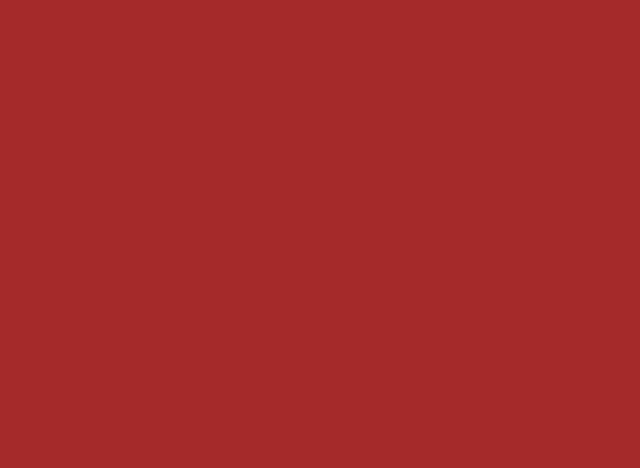
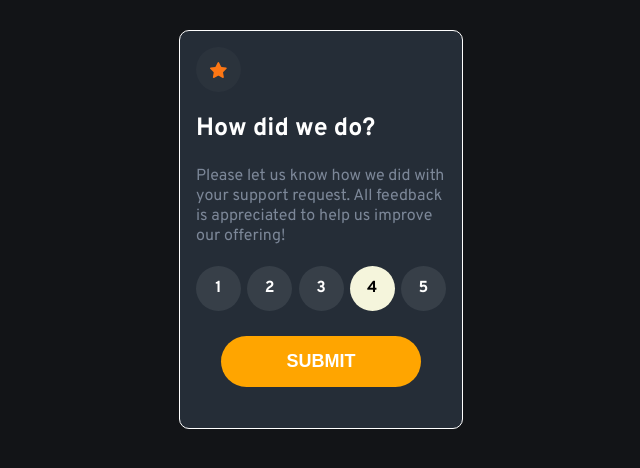
Before and after one commit to xDAnielMU/interactive_rating, a plain HTML site: page index.html in a window 1280 px wide. Shown: the whole page, without its empty margins (319-959 px from the left). Drawn offline with Linux system fonts and the light colour scheme.

Commit message:
pagina_valoracion

```diff
--- a/index.html
+++ b/index.html
@@ -4,12 +4,27 @@
 <head>
   <meta charset="UTF-8">
   <meta name="viewport" content="width=device-width, initial-scale=1.0">
-  <title>Document</title>
+  <title>Nuevo</title>
   <link rel="stylesheet" href="./styles.css">
 </head>
 
 <body>
-
+  <section class="rating">
+    <figure class="rating__start">
+      <img src="./images/icon-star.svg" alt="estrella">
+    </figure>
+    <h2 class="rating__title">How did we do?</h2>
+    <p class="rating__description">Please let us know how we did with your support request. All feedback is appreciated
+      to help us improve our offering!</p>
+    <div class="rating__feedback">
+      <span>1</span>
+      <span>2</span>
+      <span>3</span>
+      <span class="rating__feedback--active">4</span>
+      <span>5</span>
+    </div>
+    <button class="rating__button">Submit</button>
+  </section>
 </body>
 
 </html>
--- a/styles.css
+++ b/styles.css
@@ -1,5 +1,91 @@
+@import url('https://fonts.googleapis.com/css2?family=Overpass:wght@400;700&display=swap');
+
+
+
+
 body {
-    background-color: brown;
+    background-color: hsl(216, 12%, 8%);
+    color: hsl(0, 0%, 100%);
+    font-family: 'Overpass', sans-serif;
+    font-family: 15px;
 }
 
-el archivo css
+.rating {
+    background-color: hsl(213, 19%, 18%);
+    border: 1px solid;
+    width: 250px;
+    margin: 0 auto;
+    padding: 16px;
+    margin-top: 30px;
+    min-height: 250px;
+    border-radius: 10px;
+}
+
+.rating__start {
+    background-color: hsla(220, 23%, 95%, 0.029);
+    width: 45px;
+    height: 45px;
+    border-radius: 50%;
+    padding: 0;
+    margin: 0;
+    display: flex;
+    justify-content: center;
+    align-items: center;
+}
+
+.rating__title {
+    font-weight: 700;
+    font-size: 25px;
+}
+
+.rating__description {
+    font-weight: 400px;
+    color: hsl(216, 12%, 54%);
+}
+
+.rating__feedback {
+    display: flex;
+    justify-content: space-between;
+    align-items: center;
+    margin-top: 20px;
+}
+
+.rating__feedback span {
+    background-color: rgba(240, 248, 255, 0.085);
+    /* border: 1px solid white;*/
+    width: 45px;
+    height: 45px;
+    border-radius: 50px;
+    font-weight: 700;
+    display: flex;
+    justify-content: center;
+    align-items: center;
+}
+
+.rating__feedback span.rating__feedback--active {
+    background-color: beige;
+    color: black;
+}
+
+.rating__feedback span:hover {
+    background-color: rgb(211, 145, 21);
+}
+
+.rating__button {
+    border: none;
+    width: 80%;
+    background-color: orange;
+    color: hsl(0, 0%, 100%);
+    padding: 15px;
+    border-radius: 40px;
+    text-transform: uppercase;
+    font-size: 18px;
+    font-weight: 700;
+    margin: 25px;
+
+}
+
+.rating__button:hover {
+    background-color: beige;
+    color: hsl(33, 81%, 40%);
+}
```
